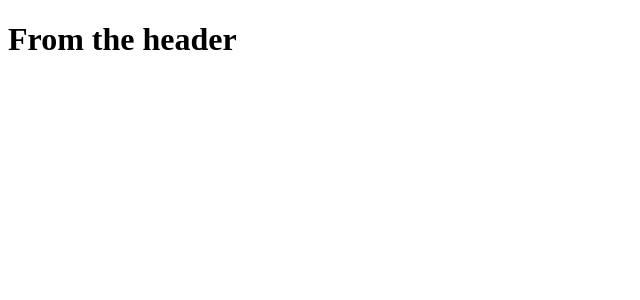
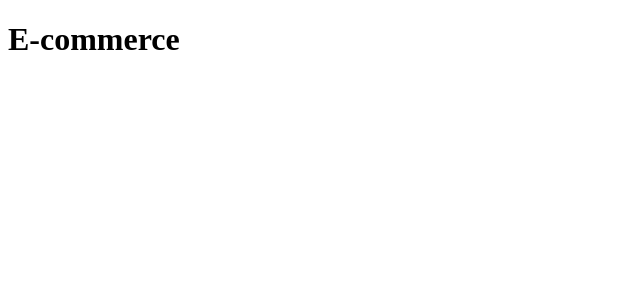
Before and after one commit to wmezadev/react-basics, a React (Create React App) app: page / in a window 1280 px wide. Shown: the top 300 px of the page, without its empty margins (0-640 px from the left). Built offline with nearby package versions, Linux system fonts and the light colour scheme.

Commit message:
Feat - First step on JSX

```diff
--- a/src/components/Header.jsx
+++ b/src/components/Header.jsx
@@ -3,7 +3,7 @@ import React from 'react';
 function Header () {
 
     return (
-        <h1>From the header</h1>
+        <h1 id="header" className="header">E-commerce</h1>
     );
 }
 
```
